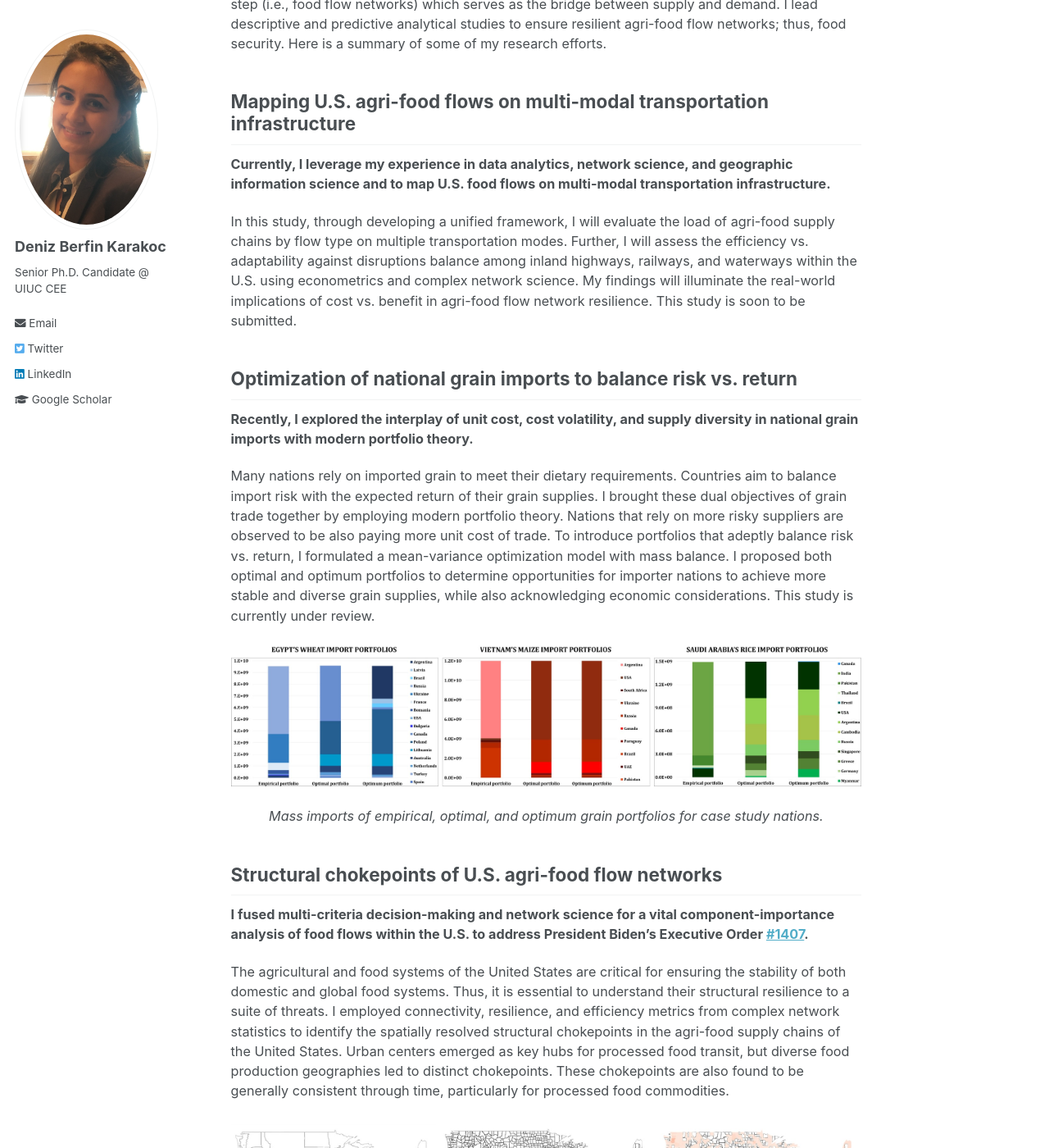
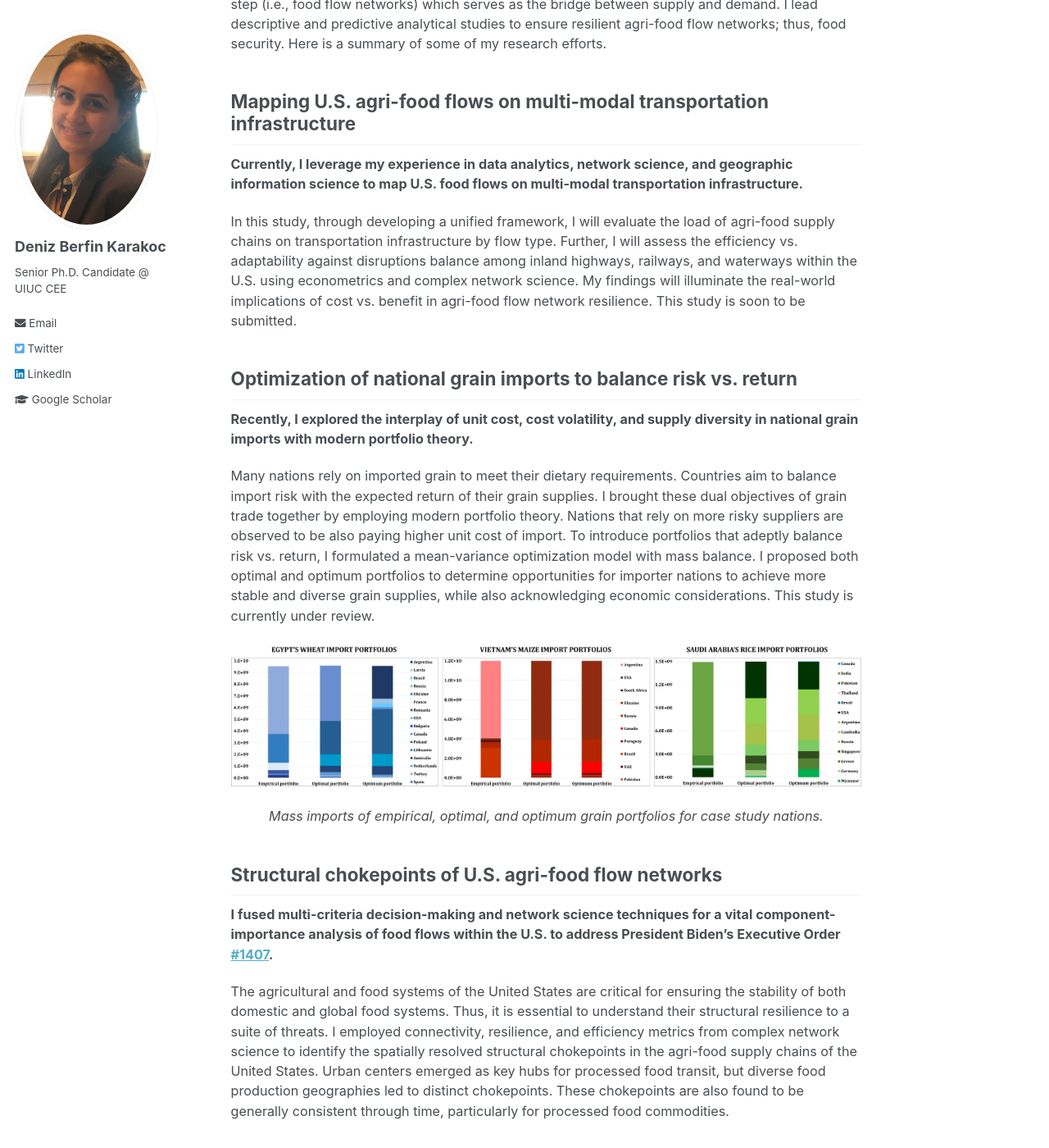
Before and after one commit to denizberfinkarakoc/denizberfinkarakoc.github.io, a Jekyll site: the page built from _pages/research.md, in a window 1280 px wide and 1400 px high, scrolled down 456 px. Shown: the whole window at 82% size. Built offline with Jekyll 4.4.1, drawn with Linux system fonts in a browser that asks for light colours; some of the changed text lies outside the part shown.

Commit message:
Update research.md

```diff
--- a/_pages/research.md
+++ b/_pages/research.md
@@ -10,9 +10,9 @@
 ## Mapping U.S. agri-food flows on multi-modal transportation infrastructure
 
 <!-- <p style="text-align: justify"> -->
-<b>Currently, I leverage my experience in data analytics, network science, and geographic information science and to map U.S. food flows on multi-modal transportation infrastructure. </b>
+<b>Currently, I leverage my experience in data analytics, network science, and geographic information science to map U.S. food flows on multi-modal transportation infrastructure. </b>
 
-In this study, through developing a unified framework, I will evaluate the load of agri-food supply chains by flow type on multiple transportation modes. Further, I will assess the efficiency vs. adaptability against disruptions balance among inland highways, railways, and waterways within the U.S. using econometrics and complex network science. My findings will illuminate the real-world implications of cost vs. benefit in agri-food flow network resilience. This study is soon to be submitted.
+In this study, through developing a unified framework, I will evaluate the load of agri-food supply chains on transportation infrastructure by flow type. Further, I will assess the efficiency vs. adaptability against disruptions balance among inland highways, railways, and waterways within the U.S. using econometrics and complex network science. My findings will illuminate the real-world implications of cost vs. benefit in agri-food flow network resilience. This study is soon to be submitted.
 <!-- </p> -->
 
 ## Optimization of national grain imports to balance risk vs. return
@@ -20,7 +20,7 @@
 <!-- <p style="text-align: justify"> -->
 <b>Recently, I explored the interplay of unit cost, cost volatility, and supply diversity in national grain imports with modern portfolio theory. </b>
 
-Many nations rely on imported grain to meet their dietary requirements. Countries aim to balance import risk with the expected return of their grain supplies. I brought these dual objectives of grain trade together by employing modern portfolio theory. Nations that rely on more risky suppliers are observed to be also paying more unit cost of trade. To introduce portfolios that adeptly balance risk vs. return, I formulated a mean-variance optimization model with mass balance. I proposed both optimal and optimum portfolios to determine opportunities for importer nations to achieve more stable and diverse grain supplies, while also acknowledging economic considerations. This study is currently under review.
+Many nations rely on imported grain to meet their dietary requirements. Countries aim to balance import risk with the expected return of their grain supplies. I brought these dual objectives of grain trade together by employing modern portfolio theory. Nations that rely on more risky suppliers are observed to be also paying higher unit cost of import. To introduce portfolios that adeptly balance risk vs. return, I formulated a mean-variance optimization model with mass balance. I proposed both optimal and optimum portfolios to determine opportunities for importer nations to achieve more stable and diverse grain supplies, while also acknowledging economic considerations. This study is currently under review.
 <!-- </p> -->
 
  <p align="center">
@@ -35,9 +35,9 @@
 ## Structural chokepoints of U.S. agri-food flow networks
 
 <!-- <p style="text-align: justify"> -->
-<b>I fused multi-criteria decision-making and network science for a vital component-importance analysis of food flows within the U.S. to address President Biden's Executive Order [#1407](https://www.whitehouse.gov/briefing-room/presidential-actions/2021/02/24/executive-order-on-americas-supply-chains/). </b>
+<b>I fused multi-criteria decision-making and network science techniques for a vital component-importance analysis of food flows within the U.S. to address President Biden's Executive Order [#1407](https://www.whitehouse.gov/briefing-room/presidential-actions/2021/02/24/executive-order-on-americas-supply-chains/). </b>
 
-The agricultural and food systems of the United States are critical for ensuring the stability of both domestic and global food systems. Thus, it is essential to understand their structural resilience to a suite of threats. I employed connectivity, resilience, and efficiency metrics from complex network statistics to identify the spatially resolved structural chokepoints in the agri-food supply chains of the United States. Urban centers emerged as key hubs for processed food transit, but diverse food production geographies led to distinct chokepoints. These chokepoints are also found to be generally consistent through time, particularly for processed food commodities.
+The agricultural and food systems of the United States are critical for ensuring the stability of both domestic and global food systems. Thus, it is essential to understand their structural resilience to a suite of threats. I employed connectivity, resilience, and efficiency metrics from complex network science to identify the spatially resolved structural chokepoints in the agri-food supply chains of the United States. Urban centers emerged as key hubs for processed food transit, but diverse food production geographies led to distinct chokepoints. These chokepoints are also found to be generally consistent through time, particularly for processed food commodities.
 <!-- </p> -->
 
 <p align="center">
```
Also changed, not shown: other parts of _pages/research.md (+3 -3 lines).
